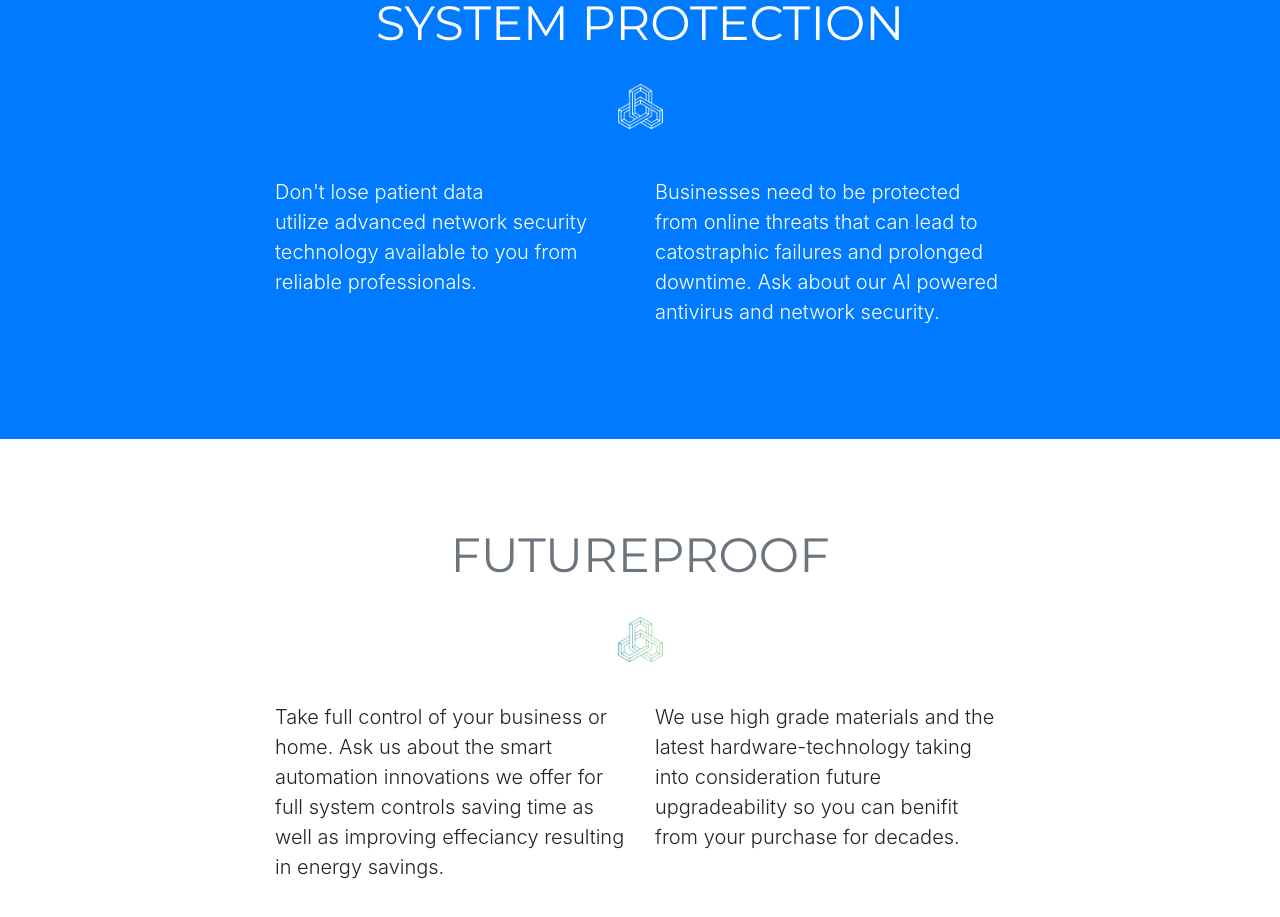
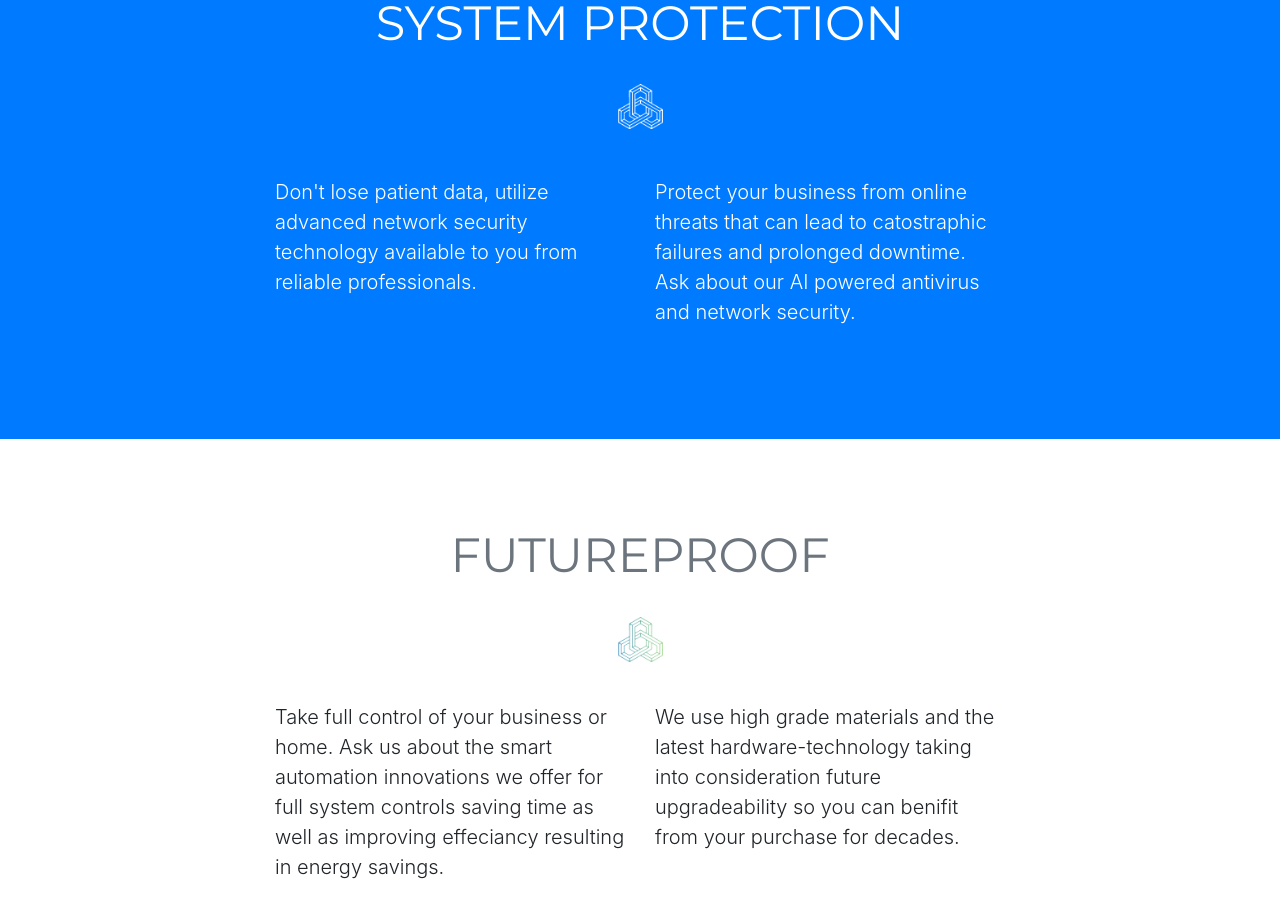
Before and after one commit to TheHezze/axion1, a website with bundled scripts: page index.html in a window 1280 px wide. Shown: the part 1689-2606 px from the top of the page. Built offline with nearby package versions, Linux system fonts and the light colour scheme; files whose address does not match are found by name.

Commit message:
Update index.html

```diff
--- a/index.html
+++ b/index.html
@@ -75,7 +75,7 @@
       </div>
         <div class="carousel-item">
           <img class="img-fluid mb-5 d-block mx-auto" src="img/axi2.jpg">
-          <div class="centered2 text-uppercase">Focus on your business</div>
+          <div class="centered2 text-uppercase">Run your business with no downtime</div>
     </div>
       </div>
 
@@ -169,10 +169,10 @@
       <h2 class="text-center text-uppercase text-white">System Protection<br><br><img src="img/axi1.png" class="img-fluid" width=45px><br><br></h2>
       <div class="row">
         <div class="col-lg-4 ml-auto">
-          <p class="lead">Don't lose patient data<br>utilize advanced network security technology available to you from reliable professionals.</p>
+          <p class="lead">Don't lose patient data, utilize advanced network security technology available to you from reliable professionals.</p>
         </div>
         <div class="col-lg-4 mr-auto">
-          <p class="lead">Businesses need to be protected from online threats that can lead to catostraphic failures and prolonged downtime. Ask about our AI powered antivirus and network security.</p>
+          <p class="lead">Protect your business from online threats that can lead to catostraphic failures and prolonged downtime. Ask about our AI powered antivirus and network security.</p>
         </div>
       </div>
       <!-- <div class="text-center mt-4">
```
